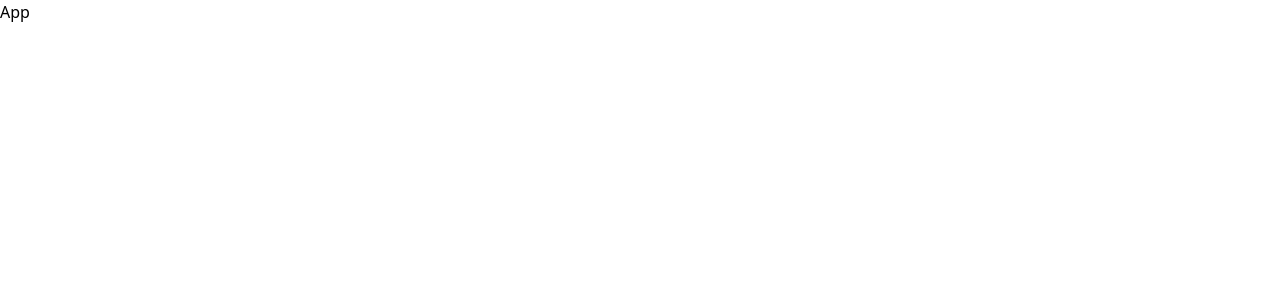
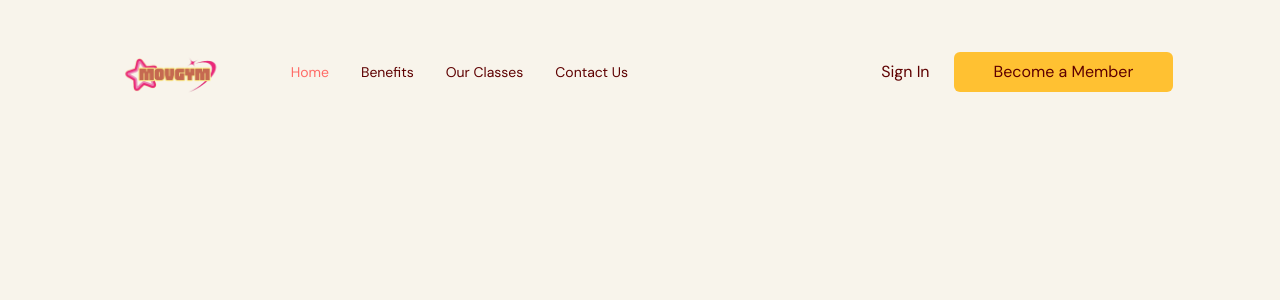
Before and after one commit to manishapariyar/Mvogym, a React (Vite) app: page / in a window 1280 px wide. Shown: the top 300 px of the page. Built offline with nearby package versions, Linux system fonts and the light colour scheme.

Commit message:
navbar is compelete

```diff
--- a/package.json
+++ b/package.json
@@ -29,6 +29,8 @@
     "eslint-plugin-react-hooks": "^4.6.0",
     "eslint-plugin-react-refresh": "^0.4.5",
     "postcss": "^8.4.35",
+    "prettier": "^3.2.5",
+    "prettier-plugin-tailwindcss": "^0.5.11",
     "tailwindcss": "^3.4.1",
     "typescript": "^5.2.2",
     "vite": "^5.1.4"
--- a/src/App.tsx
+++ b/src/App.tsx
@@ -1,8 +1,37 @@
+
+import Navbar from "@/components/navbar/Navbar";
+import { useEffect, useState } from "react";
+import { SelectedPage } from "@/components/shared/types";
+
 
 
 const App = () => {
+
+  const [selectedPage,setSelectedPage] = useState<
+  SelectedPage>(SelectedPage.Home);
+  const [isTopOfpage,setIsTopOfpage] = useState<boolean>(true);
+
+   useEffect(()=>{
+    const handleScroll =() =>{
+      if(window.scrollY === 0){
+        setIsTopOfpage(true);
+        setSelectedPage(SelectedPage.Home);
+      }
+      // if(window.scrollY !== 0)
+      else
+      {
+        setIsTopOfpage(false);
+      }
+    }
+    window.addEventListener("scroll",handleScroll);
+    return ()=> window.removeEventListener("scroll", handleScroll)
+   },[]);
   return (
-    <div>App</div>
+   <div className="app bg-gray-20">
+    <Navbar
+   isTopOfpage ={isTopOfpage}
+    selectedPage={selectedPage}  setSelectedPage={setSelectedPage}/>
+   </div>
   )
 }
 
--- /dev/null
+++ b/src/components/navbar/Link.tsx
@@ -0,0 +1,21 @@
+import AnchorLink from "react-anchor-link-smooth-scroll"
+import { SelectedPage } from "../shared/types";
+
+type Props = {
+  page:string;
+  selectedPage: SelectedPage;
+  setSelectedPage:(value: SelectedPage)=>void;
+}
+
+const Link = ({page,selectedPage,setSelectedPage}: Props) => {
+  const lowerCasePage = page.toLocaleLowerCase().replace(/ /g , "") as SelectedPage;
+  return (
+    <AnchorLink href={`#${lowerCasePage}`}
+    onClick={()=>setSelectedPage(lowerCasePage)} className={`${selectedPage === lowerCasePage?"text-primary-500" : ""} transition duration-500 hover:text-primary-300`}>
+      {page}
+    </AnchorLink>
+
+  )
+}
+
+export default Link
--- /dev/null
+++ b/src/components/navbar/Navbar.tsx
@@ -0,0 +1,108 @@
+
+ import logo from "@/assets/logo.png"
+ import Link from "./Link";
+import { SelectedPage } from "../shared/types";
+import useMediaQuery from "@/hooks/useMediaQuery";
+import { useState } from "react";
+import { Bars3Icon, XMarkIcon } from "@heroicons/react/24/solid";
+import ActionButton from "../shared/ActionButton";
+
+type Props = {
+  isTopOfpage :boolean;
+  selectedPage: SelectedPage;
+  setSelectedPage:(value: SelectedPage)=>void;
+}
+
+
+const Navbar = ({ isTopOfpage ,selectedPage,setSelectedPage}: Props) => {
+
+  const [isMenuToggled, setIsMenuToggled] = useState<boolean>(false);
+  const flexBetween = "flex items-center justify-between ";
+ const isAboveMediumScreens = useMediaQuery("(min-width:1060px)");
+  const navbarBackgraound = isTopOfpage ? "": "bg-primary-100 drop-shadow";
+  return <>
+  <nav>
+    <div className={` ${navbarBackgraound} ${flexBetween} fixed top-0 z-30 w-full py-3`}>
+      <div className={`${flexBetween} mx-auto w-5/6`}>
+        <div className={`${flexBetween} w-full gap-16`}>
+            <img src={logo} alt="logo" className=" w-[120px]" />
+
+            {isAboveMediumScreens ? (<div className={`${flexBetween} w-full`}>
+              <div className={`${flexBetween} gap-8 text-sm`}>
+                <Link
+                    page="Home"
+                    selectedPage={selectedPage}
+                    setSelectedPage={setSelectedPage}
+                  />
+                  <Link
+                    page="Benefits"
+                    selectedPage={selectedPage}
+                    setSelectedPage={setSelectedPage}
+                  />
+                  <Link
+                    page="Our Classes"
+                    selectedPage={selectedPage}
+                    setSelectedPage={setSelectedPage}
+                  />
+                  <Link
+                    page="Contact Us"
+                    selectedPage={selectedPage}
+                    setSelectedPage={setSelectedPage}
+                  />
+              </div>
+              <div className={`${flexBetween} gap-6`}>
+              <p>Sign In</p>
+              <ActionButton setSelectedPage={setSelectedPage}>
+                    Become a Member
+                  </ActionButton>
+              </div>
+            </div>) :(
+           <button
+           className="rounded-full bg-secondary-500 p-2"
+           onClick={() => setIsMenuToggled(!isMenuToggled)}
+         >
+           <Bars3Icon className="h-6 w-6 text-white" />
+         </button>
+            )}
+        </div>
+      </div>
+    </div>
+     {/*Mobile menu model*/}
+     {!isAboveMediumScreens && isMenuToggled && (
+      <div className="fixed right-0 bottom-0 z-40 h-full w-[200px] bg-primary-100 drop-shadow-xl">
+        {/*close icon*/}
+        <div className="flex justify-end p-12">
+          <button onClick={() => setIsMenuToggled(!isMenuToggled)}>
+            <XMarkIcon className="h-6 w-6 text-gray-400 "/>
+          </button>
+        </div>
+        <div className="ml-[33%] flex flex-col gap-10 text-xl">
+            <Link
+              page="Home"
+              selectedPage={selectedPage}
+              setSelectedPage={setSelectedPage}
+            />
+            <Link
+              page="Benefits"
+              selectedPage={selectedPage}
+              setSelectedPage={setSelectedPage}
+            />
+            <Link
+              page="Our Classes"
+              selectedPage={selectedPage}
+              setSelectedPage={setSelectedPage}
+            />
+            <Link
+              page="Contact Us"
+              selectedPage={selectedPage}
+              setSelectedPage={setSelectedPage}
+            />
+
+      </div>
+      </div>
+     )}
+  </nav>
+  </>
+}
+
+export default Navbar
--- /dev/null
+++ b/src/components/shared/ActionButton.tsx
@@ -0,0 +1,19 @@
+
+import AnchorLink from 'react-anchor-link-smooth-scroll'
+import { SelectedPage } from './types'
+type Props = {
+  children:React.ReactNode;
+  setSelectedPage:(value: SelectedPage)=>void;
+}
+
+const ActionButton = ({children,setSelectedPage}: Props) => {
+  return (
+    <AnchorLink className='rounded-md bg-secondary-500 px-10 py-2 hover:bg-primary-500 hover:text-white'
+    onClick={()=> setSelectedPage(SelectedPage.ContactUs)}
+    href={`#${SelectedPage.ContactUs}`}>
+    {children}
+
+    </AnchorLink>
+  )
+}
+export default ActionButton;
--- /dev/null
+++ b/src/components/shared/types.ts
@@ -0,0 +1,6 @@
+export enum SelectedPage{
+  Home = "home",
+  Benefits = "benefits",
+  OurClasses = "ourclasses",
+  ContactUs = "contact"
+}
--- /dev/null
+++ b/src/hooks/useMediaQuery.ts
@@ -0,0 +1,19 @@
+import { useState, useEffect } from "react";
+
+const useMediaQuery = (query: string) => {
+  const [matches, setMatches] = useState(false);
+
+  useEffect(() => {
+    const media = window.matchMedia(query);
+    if (media.matches !== matches) {
+      setMatches(media.matches);
+    }
+    const listener = () => setMatches(media.matches);
+    window.addEventListener("resize", listener);
+    return () => window.removeEventListener("resize", listener);
+  }, [matches, query]);
+
+  return matches;
+};
+
+export default useMediaQuery;
--- a/src/index.css
+++ b/src/index.css
@@ -1,3 +1,15 @@
+@import url("https://fonts.googleapis.com/css2?family=DM+Sans:wght@400;700&family=Montserrat:wght@700&display=swap");
+
 @tailwind base;
 @tailwind components;
 @tailwind utilities;
+
+html,
+body,
+#root,
+.app {
+  height: 100%;
+  width: 100%;
+  font-family: "DM Sans", sans-serif;
+  @apply text-gray-500;
+}
```
Also changed, not shown: 1 other file (tests, documents, lock files or other folders).
